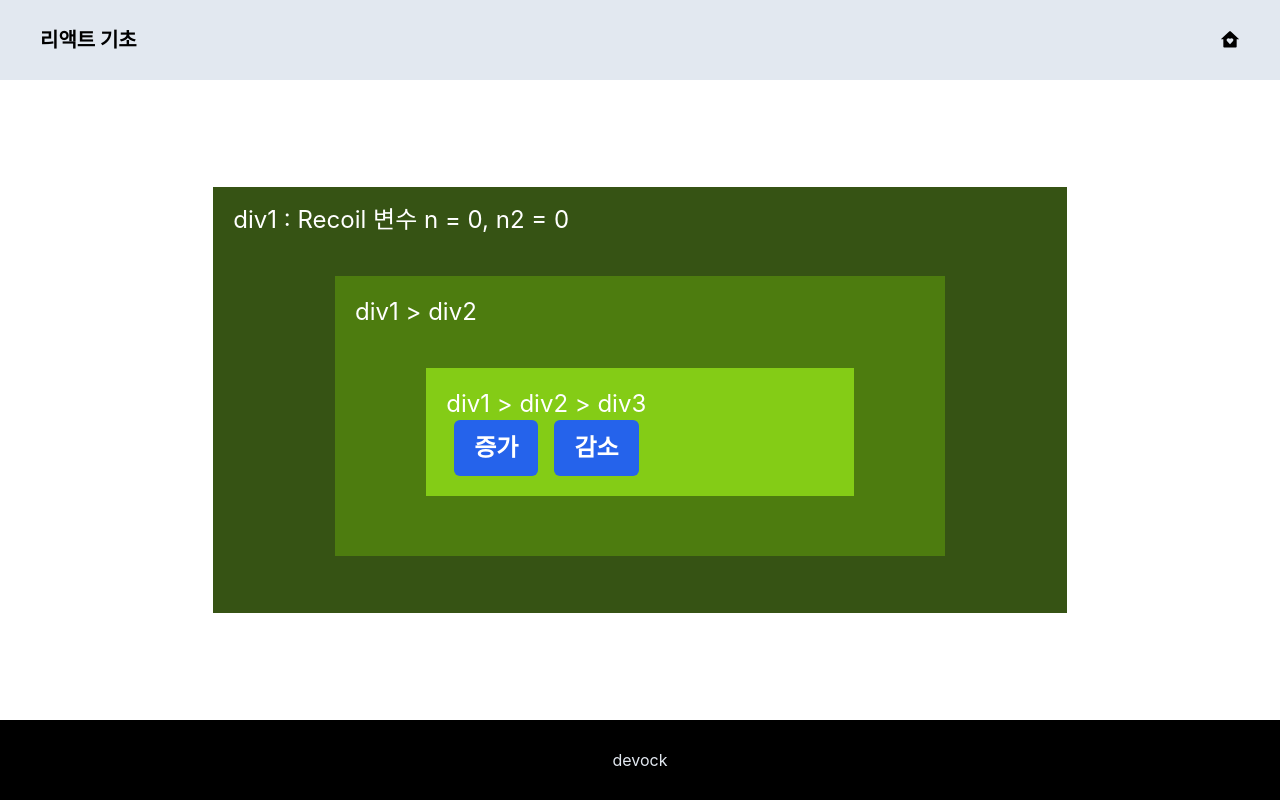
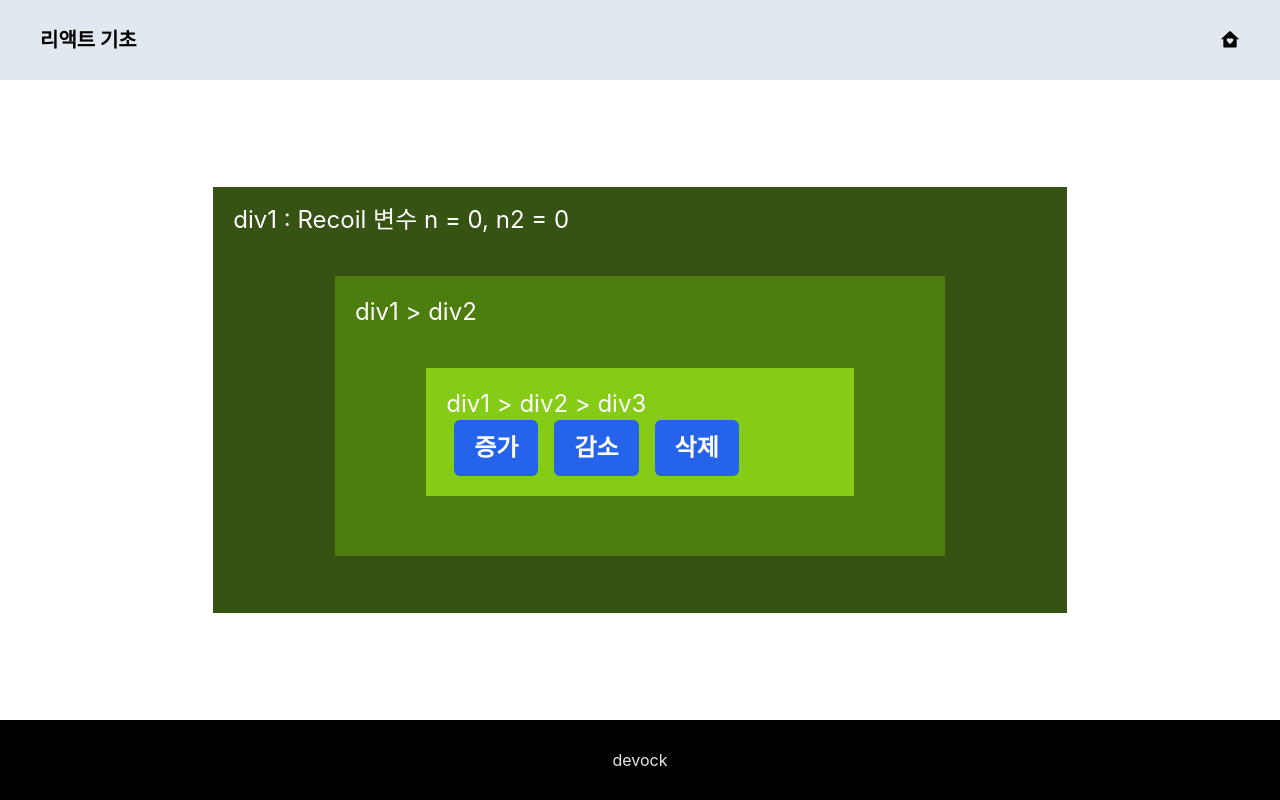
Before and after one commit to softlee144/basicapp, a React (Create React App) app: page /recoil in a window 1280 px wide. Built offline with nearby package versions, Linux system fonts and the light colour scheme.

Commit message:
Recoil을 이용한 상태관리2

```diff
--- a/src/10_recoil/RecoilMyDiv1.js
+++ b/src/10_recoil/RecoilMyDiv1.js
@@ -1,14 +1,21 @@
 import RecoilMyDiv2 from "./RecoilMyDiv2";
 import { AtomN, AtomN2 } from "./AtomN";
-import { useRecoilValue } from "recoil";
+import { useRecoilState, useRecoilValue } from "recoil";
+import { useEffect } from "react";
 
 export default function RecoilMyDiv1() {
   const d1 = "div1";
   const d2 = "div2";
   const d3 = "div3";
 
-  const n = useRecoilValue(AtomN);
+  const [n, setN] = useRecoilState(AtomN);
   const n2 = useRecoilValue(AtomN2);
+
+  useEffect(() => {
+    if (localStorage.getItem("n")) {
+      setN(parseInt(localStorage.getItem("n")));
+    }
+  }, []);
 
   return (
     <div
--- a/src/10_recoil/RecoilMyDiv3.js
+++ b/src/10_recoil/RecoilMyDiv3.js
@@ -7,9 +7,20 @@ export default function RecoilMyDiv3({ d1, d2, d3 }) {
 
   const handleUp = () => {
     setN(n + 1);
+    localStorage.setItem("n", n);
   };
   const handleDown = () => {
-    setN(n-1);
+    setN(n - 1);
+    localStorage.setItem("n", n);
+  };
+
+  const handleSave = () => {
+    localStorage.setItem("n", n);
+  };
+
+  const handleRemove = () => {
+    localStorage.removeItem("n", n);
+    setN(0);
   };
 
   return (
@@ -22,6 +33,8 @@ export default function RecoilMyDiv3({ d1, d2, d3 }) {
       <div>
         <TailButton caption="증가" bcolor="blue" handleClick={handleUp} />
         <TailButton caption="감소" bcolor="blue" handleClick={handleDown} />
+        {/* TailButton caption="저장" bcolor="blue" handleClick={handleSave} /> */}
+        <TailButton caption="삭제" bcolor="blue" handleClick={handleRemove} />
       </div>
     </div>
   );
```
